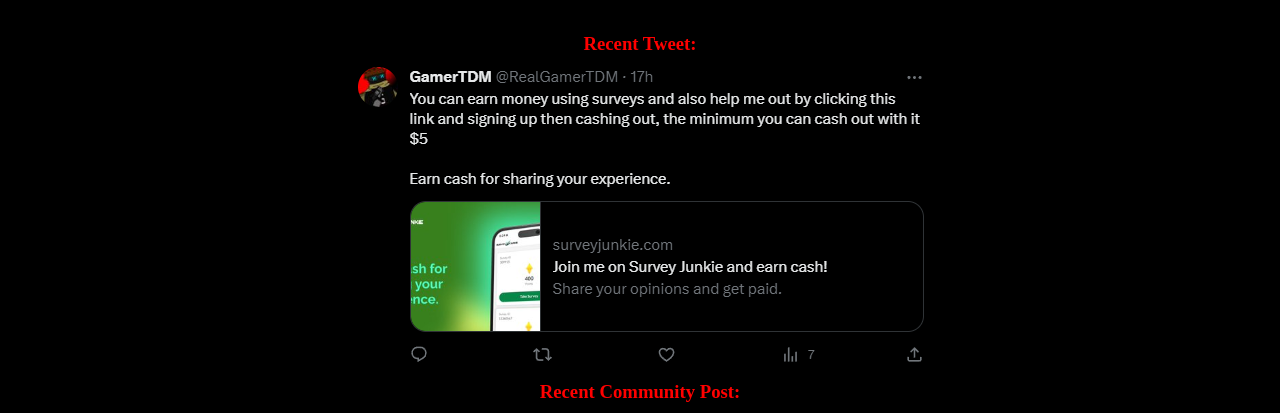
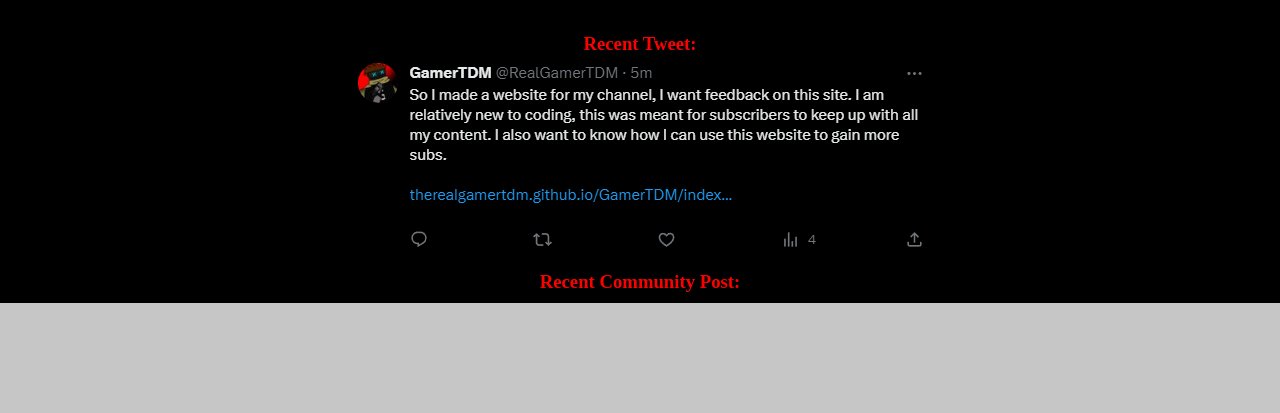
Before and after one commit to TheRealGamerTDM/GamerTDM, a plain HTML site: page index.html in a window 1280 px wide. Shown: the part 652-1065 px from the top of the page. After the commit the page ends 955 px from the top, so only its background shows below. Drawn offline with Linux system fonts and the light colour scheme.

Commit message:
Update index.html

```diff
--- a/index.html
+++ b/index.html
@@ -24,7 +24,7 @@
 <iframe width="560" height="315" src="https://www.youtube.com/embed/uXIekVTMZE0?si=EVmAaZXiha6zzdl-" title="YouTube video player" frameborder="0" allow="accelerometer; autoplay; clipboard-write; encrypted-media; gyroscope; picture-in-picture; web-share" allowfullscreen></iframe>
 </div>
 <h3 class = "tweet">Recent Tweet:</h3>
-<img src = "Opera Snapshot_2023-10-23_205742_twitter.com.png">
+<img src = "twitter.png">
 <h3 class="communitypost">Recent Community Post:</h3>
 </body>
 </html>
```
